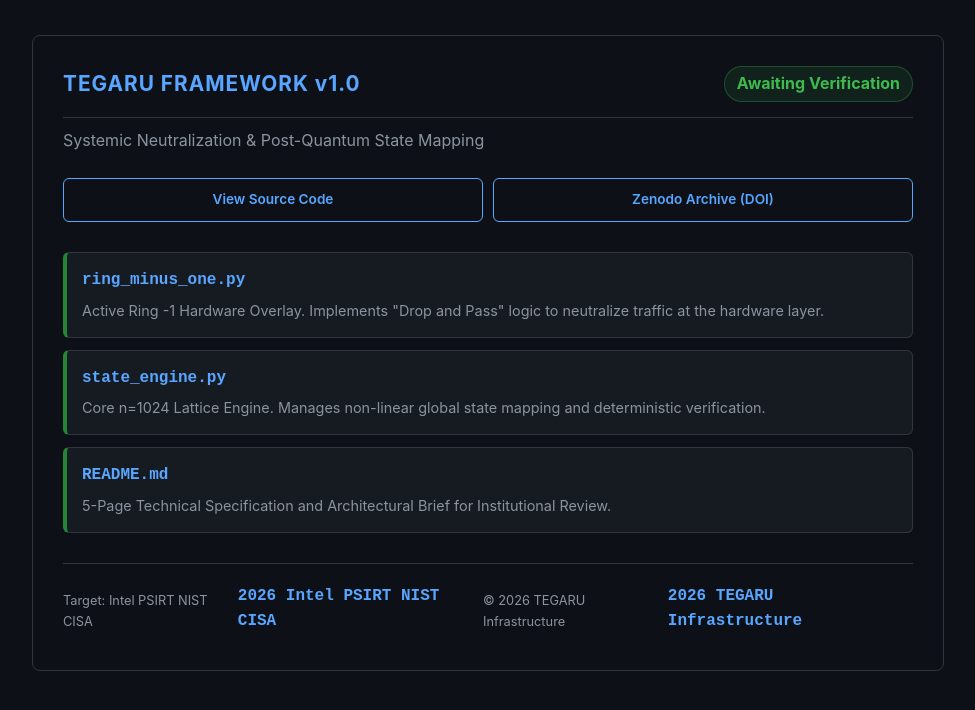
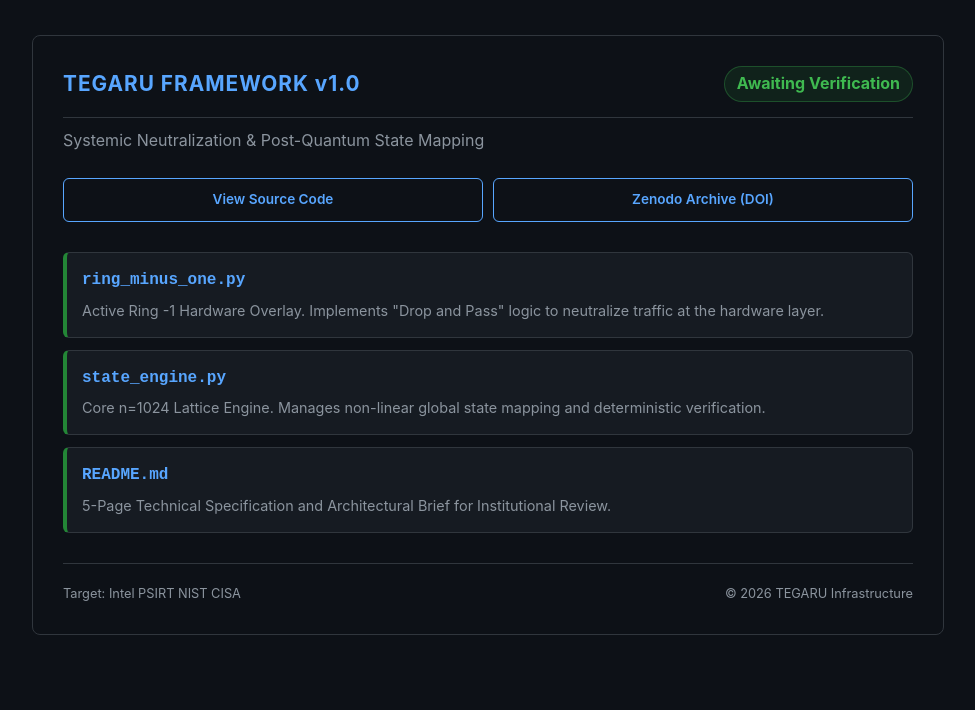
Before and after one commit to MichaelBirara/tegaru-framework, a plain HTML site: page index.html in a window 1280 px wide. Shown: the whole page, without its empty margins (152-1127 px from the left). Drawn offline with Linux system fonts and the light colour scheme.

```diff
--- a/index.html
+++ b/index.html
@@ -66,11 +66,8 @@
 
         <div class="footer">
     <div>Target: Intel PSIRT NIST CISA</div>
-<span class="file-name">2026 Intel PSIRT NIST CISA</span>
 
  <div>&copy; 2026 TEGARU Infrastructure</div>
-
-<span class="file-name">2026 TEGARU Infrastructure</span>
 
         </div>
     </div>
```
